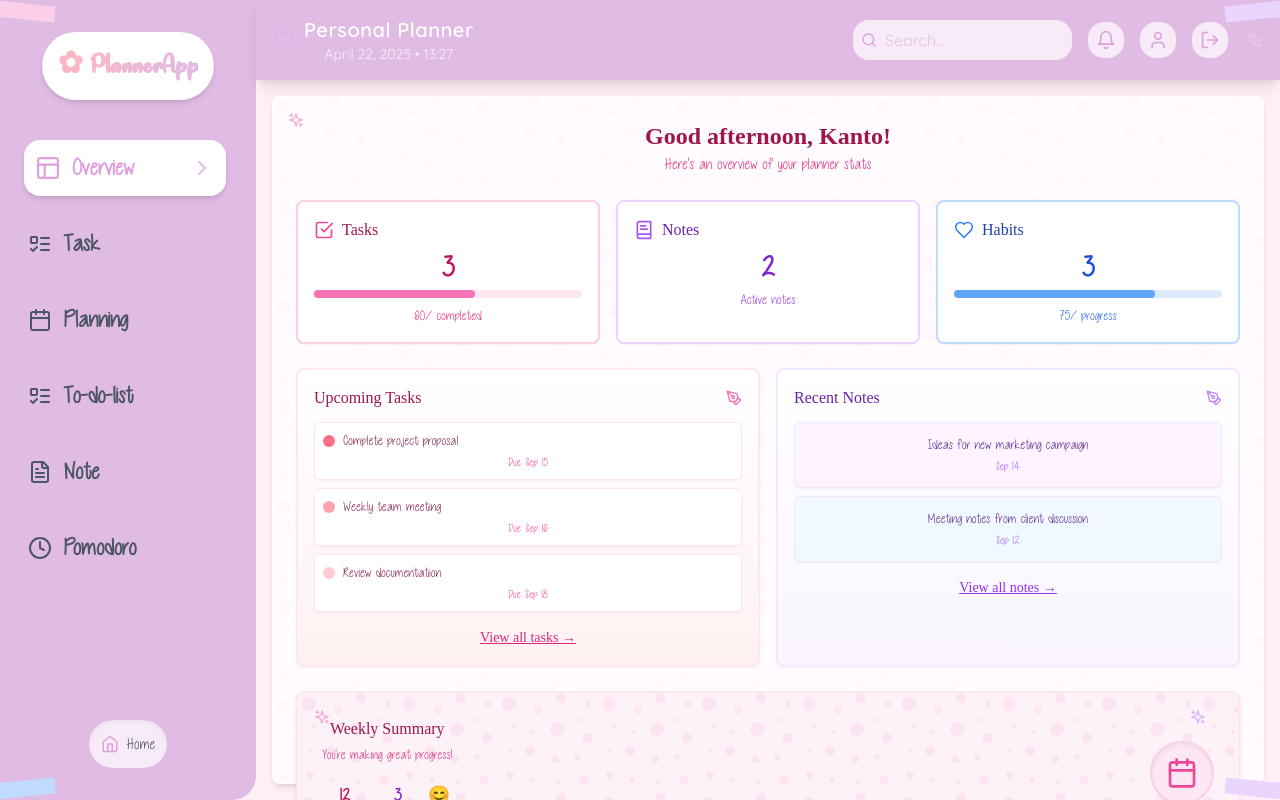
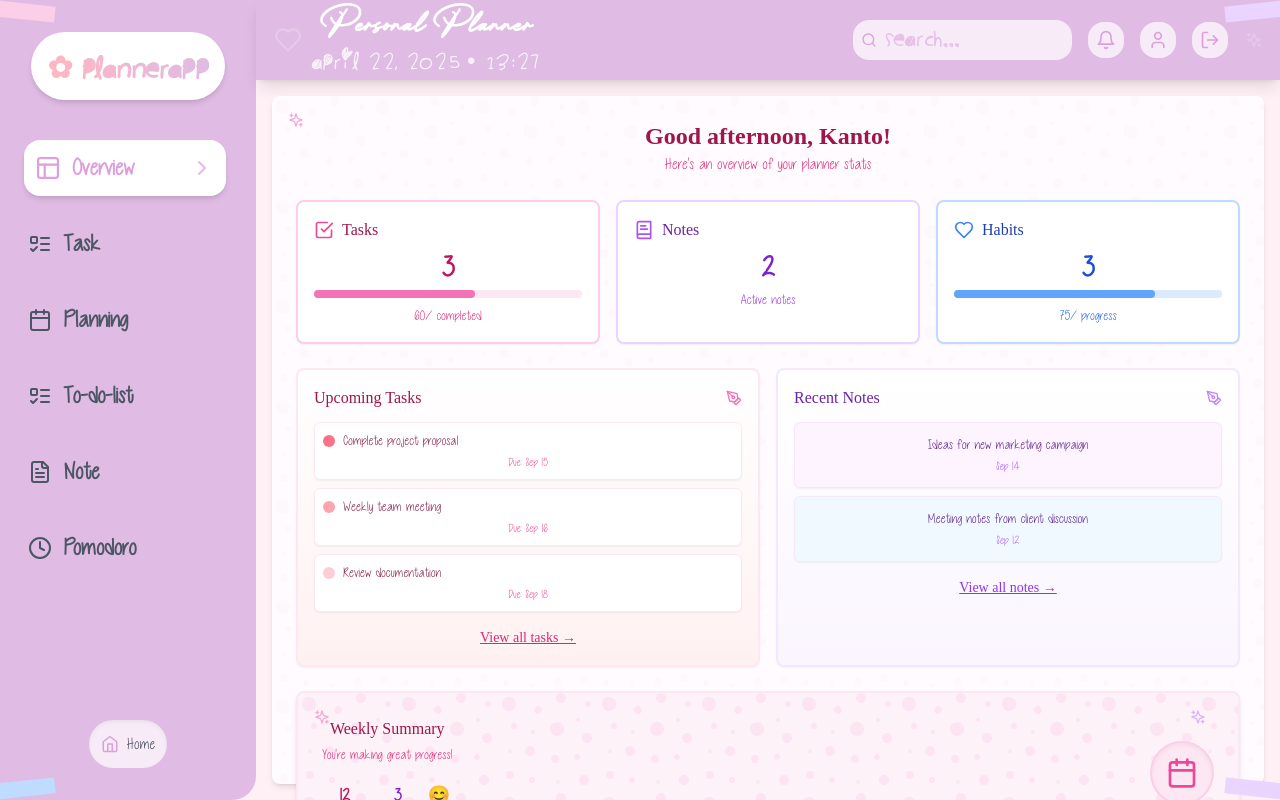
Before and after one commit to Artniaina/Soft-stack, a React (Vite) app: page / in a window 1280 px wide. Built offline with nearby package versions, Linux system fonts and the light colour scheme.

Commit message:
Feat:  Side & top bars officially behaving

```diff
--- a/src/components/TopBar.tsx
+++ b/src/components/TopBar.tsx
@@ -10,10 +10,10 @@ const TopBar = () => {
   return (
     <div className="flex justify-between h-[5rem] items-center bg-pastel-lavender p-4 shadow-lg shadow-red/20 font-cute">
       <div className="flex items-center gap-2">
-        <Heart size={24} className="text-pastel-purple animate-sparkle" />
+        <Heart size={32} className="text-white animate-sparkle" />
         <div className="flex flex-col">
-          <h2 className="text-xl font-bold text-white tracking-wide">Personal Planner</h2>
-          <h3 className="text-sm text-white opacity-80">
+          <h2 className="text-4xl font-bold text-white tracking-wide font-bro">Personal Planner</h2>
+          <h3 className="text-2xl font-cookie text-white opacity-80">
             {new Intl.DateTimeFormat('en-US', {
               day: 'numeric',
               month: 'long',
@@ -31,7 +31,7 @@ const TopBar = () => {
             value={searchValue}
             onChange={(e) => setSearchValue(e.target.value)}
             placeholder="Search..."
-            className="pl-8 pr-4 py-2 rounded-xl bg-white/70 backdrop-blur-sm focus:outline-none focus:ring-2 focus:ring-pastel-purple transition-all placeholder:text-pastel-purple/60"
+            className="placeholder-cookie pl-8 pr-4 py-2 rounded-xl bg-white/70 backdrop-blur-sm focus:outline-none focus:ring-2 focus:ring-pastel-purple transition-all placeholder:text-pastel-purple/60"
           />
           <Search
             size={16}
--- a/src/index.css
+++ b/src/index.css
@@ -9,11 +9,19 @@
 }
 
 @font-face {
-  font-family: 'Cookie';
-  src: url('/fonts/GoodUnicornRegular-Rxev.ttf') format('opentype');
+  font-family: 'Bro';
+  src: url('public/fonts/BrotherSignature-7BWnK.otf') format('opentype');
   font-weight: normal;
   font-style: normal;
 }
+
+@font-face {
+  font-family: 'Cookie';
+  src: url('/fonts/Cookiemonster-gv11.ttf') format('opentype');
+  font-weight: normal;
+  font-style: normal;
+}
+
 @font-face {
   font-family: 'Nabuya';
   src: url('/fonts/CutiePatootieSkinny-8zXZ.ttf') format('opentype');
@@ -25,6 +33,11 @@ body {
   background-color: #FFF0F5;
   font-family: 'Nabuya', sans-serif;
   cursor: default;
+}
+
+.placeholder-cookie::placeholder {
+  font-family: 'Cookie', sans-serif;
+  font-size: 25px;
 }
 
 .titleApp{
--- a/tailwind.config.js
+++ b/tailwind.config.js
@@ -15,6 +15,9 @@ export default {
       },
       fontFamily: {
         'cute': ['Quicksand', 'sans-serif'],
+        'bro': ['Bro', 'sans-serif'],
+        'cookie': ['Cookie', 'sans-serif'],
+        'nabuya': ['Nabuya', 'sans-serif'],
       },
       animation: {
         'float': 'float 6s ease-in-out infinite',
```
Also changed, not shown: src/features/OverView.tsx (+1 -9 lines).
